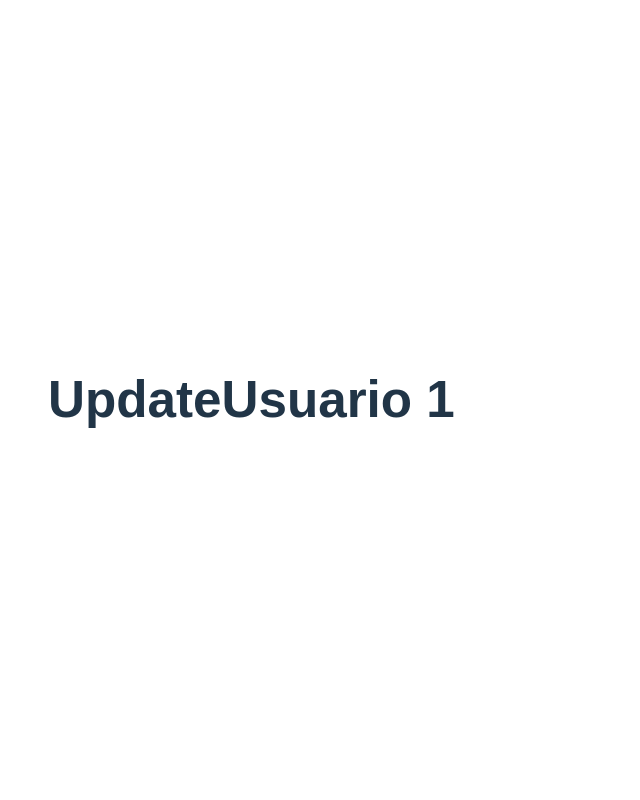
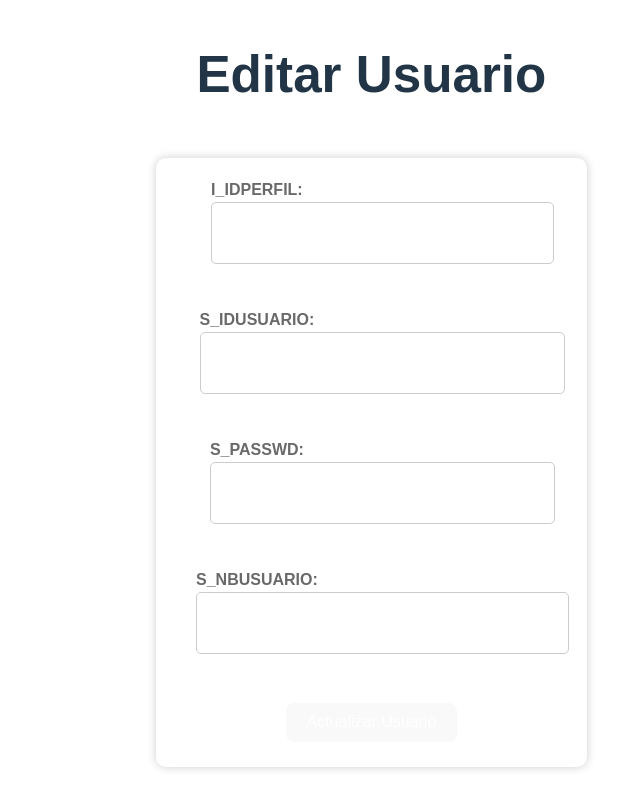
Before and after one commit to nicolo404/front-practico-MDS, a React (Vite) app: page /tbl_usuario/editar-usuario/1 in a window 1280 px wide. Shown: the whole page, without its empty margins (208-848 px from the left). Built offline with nearby package versions, Linux system fonts and the light colour scheme; no server answers.

Commit message:
update tbl_usuario listo front

```diff
--- a/src/services/tbl_usuario_crud.js
+++ b/src/services/tbl_usuario_crud.js
@@ -6,7 +6,10 @@ const get_tbl_usuario = async () => {
     const { data } = await axios.get(baseURL+"tbl_usuario/");
     return data;
 }
-
+const get_tbl_usuarioById = async (id) => {
+    const { data } = await axios.get(`${baseURL}tbl_usuario/${id}`);
+    return data;
+}
 const delete_tbl_usuario = async (id) => {
     const { data } = await axios.delete(`${baseURL}delete-tbl_usuario/${id}`);
     return data;
@@ -16,5 +19,9 @@ const create_tbl_usuario = async (tbl_usuario) => {
     const { tbl_usuario: response } = await axios.post(`${baseURL}crear-tbl_usuario`, tbl_usuario);
     return response;
 }
+const update_tbl_usuario = async (id, tbl_usuario) => {
+    const { tbl_usuario: response } = await axios.put(`${baseURL}update-tbl_usuario/${id}`, tbl_usuario);
+    return response;
+}
 
-export { get_tbl_usuario, delete_tbl_usuario, create_tbl_usuario};
+export { get_tbl_usuario, get_tbl_usuarioById , delete_tbl_usuario, create_tbl_usuario, update_tbl_usuario};
--- a/src/usuario/UpdateUsuario.jsx
+++ b/src/usuario/UpdateUsuario.jsx
@@ -1,10 +1,66 @@
-import React from "react";
+import React, { useEffect } from "react";
 import { useParams } from "react-router-dom";
+import { update_tbl_usuario, get_tbl_usuarioById } from "../services/tbl_usuario_crud";
+import Swal from "sweetalert2";
+
 const UpdateUsuario = () => {
-    const id = useParams();
+  const { id } = useParams();
+  const [usuario, setUsuario] = React.useState({
+    I_IDPERFIL: "",
+    S_IDUSUARIO: "",
+    S_PASSWD: "",
+    S_NBUSUARIO: "",
+  });
 
-    return (
-        <h1>UpdateUsuario {id.id}</h1>
-     );
-}
+  React.useEffect(() => {
+    get_tbl_usuarioById(id).then((response) => {
+      setUsuario(response);
+    });
+  }, [id]);
+  const handleChange = (e) => {
+    setUsuario({
+      ...usuario,
+      [e.target.name]: e.target.value,
+    });
+  };
+
+  const handleSubmit = (e) => {
+    e.preventDefault();
+    update_tbl_usuario(id, usuario).then(() => {
+      Swal.fire("Usuario Actualizado!", "Tu usuario ha sido actualizado.", "success");
+      setTimeout(() => {
+        window.location.href = "/tbl_usuario";
+      }, 1100);
+    });
+  };
+  return (
+    <div>
+      <h1>Editar Usuario</h1>
+      <form onSubmit={handleSubmit}>
+        <label>
+          I_IDPERFIL:
+          <input type="text" name="I_IDPERFIL" value={usuario.I_IDPERFIL} onChange={handleChange} />
+        </label>
+        <br />
+        <label>
+          S_IDUSUARIO:
+          <input type="text" name="S_IDUSUARIO" value={usuario.S_IDUSUARIO} onChange={handleChange} />
+        </label>
+        <br />
+        <label>
+          S_PASSWD:
+          <input type="text" name="S_PASSWD" value={usuario.S_PASSWD} onChange={handleChange} />
+        </label>
+        <br />
+        <label>
+          S_NBUSUARIO:
+          <input type="text" name="S_NBUSUARIO" value={usuario.S_NBUSUARIO} onChange={handleChange} />
+        </label>
+        <br />
+        <button type="submit">Actualizar Usuario</button>
+      </form>
+    </div>
+  );
+};
+
 export default UpdateUsuario;
```
